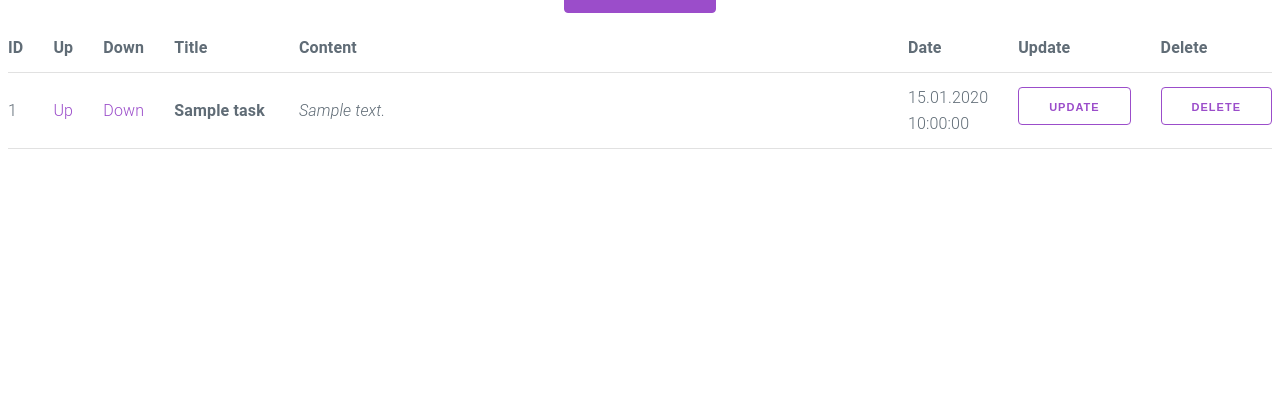
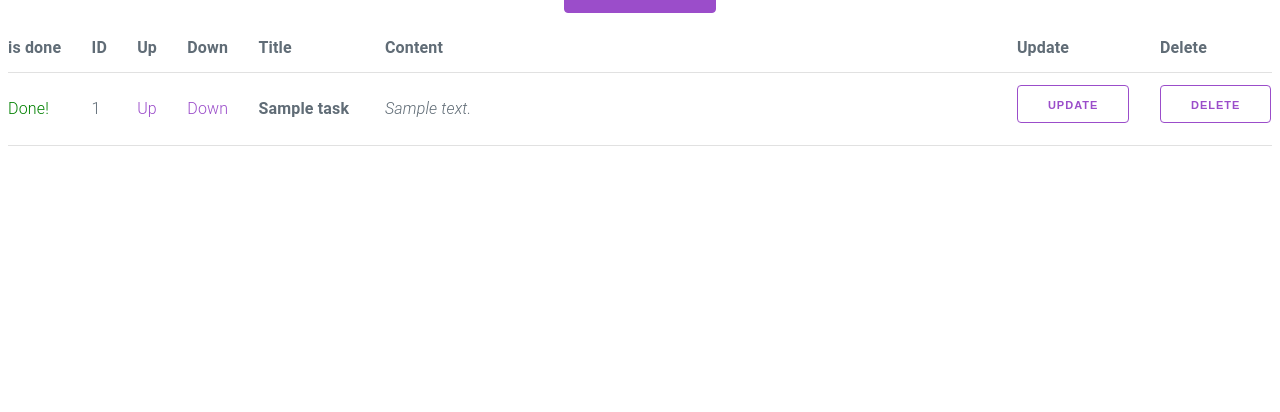
Before and after one commit to alexshchegretsov/TODO_manager, a Django app: page / in a window 1280 px wide. Shown: the part 141-553 px from the top of the page. Run offline with Django 3.2, Linux system fonts and the light colour scheme; tables that the repository leaves empty hold one stand-in row (values such as "Sample post"); some libraries are stand-ins or nearby versions.

Commit message:
Add Make Done functionality

```diff
--- a/src/todo_app/models.py
+++ b/src/todo_app/models.py
@@ -4,7 +4,8 @@ from django.db import models
 class Task(models.Model):
     title = models.CharField(max_length=125)
     content = models.CharField(max_length=300)
-    date = models.DateTimeField(auto_now_add=True)
+    # date = models.DateTimeField(auto_now_add=True)
+    is_done = models.BooleanField(default=False)
 
     # class Meta:
     #     ordering = ['id']
--- a/src/todo_app/templates/todo_app/home.html
+++ b/src/todo_app/templates/todo_app/home.html
@@ -15,26 +15,33 @@
     </div>
 </div>
 <table>
-    <tr>
+    <tr><th>is done</th>
         <th>ID</th>
         <th>Up</th>
         <th>Down</th>
         <th width="10%">Title</th>
         <th width="50%">Content</th>
-        <th>Date</th>
+
         <th>Update</th>
         <th>Delete</th>
     </tr>
+
     {% for task in data %}
+
     <tr>
+        {% if task.is_done %}
+        <td style="color: green">Done!</td>
+        {% else %}
+        <td><a href="{% url 'make_done_url' task.id %}"><button class="button button-clear">make Done</button></a></td>
+        {% endif %}
         <td>{{ task.id }}</td>
-
         <td><a href="{% url 'up_task_url' task.id %}">Up</a></td>
         <td><a href="{% url 'down_task_url' task.id %}">Down</a></td>
+        <td><b>{{ task.title }}</b></td>
 
-        <td><b>{{ task.title }}</b></td>
         <td><i>{{ task.content }}</i></td>
-        <td>{{ task.date|date:"d.m.Y H:i:s" }}</td>
+
+
         <td><a href="{% url 'edit_task_url' task.id %}">
             <button class="button button-outline">Update</button>
         </a></td>
@@ -42,7 +49,9 @@
             <button class="button button-outline">Delete</button>
         </a></td>
     </tr>
+
     {% endfor %}
+
 </table>
 
 
--- a/src/todo_app/urls.py
+++ b/src/todo_app/urls.py
@@ -5,7 +5,7 @@ from .views import edit_task
 from .views import delete_task
 from .views import to_up_task
 from .views import to_down_task
-
+from .views import make_done
 
 urlpatterns = [
     path('', home, name='home_url'),
@@ -14,4 +14,5 @@ urlpatterns = [
     path('delete/<int:task_id>/', delete_task, name='delete_task_url'),
     path('<int:task_id>/', to_up_task, name='up_task_url'),
     path('down/<int:task_id>/', to_down_task, name='down_task_url'),
+    path('done/<int:task_id>/', make_done, name='make_done_url'),
 ]
--- a/src/todo_app/views.py
+++ b/src/todo_app/views.py
@@ -68,3 +68,9 @@ def to_down_task(request, task_id):
         task_lift_up.save()
         return redirect('home_url')
     return redirect('home_url')
+
+def make_done(request, task_id):
+    task_we_done = Task.objects.get(id=task_id)
+    task_we_done.is_done = True
+    task_we_done.save()
+    return redirect('home_url')
```
Also changed, not shown: src/todo_app/migrations/0007_auto_20190606_2159.py (added), src/todo_app/migrations/0008_task_is_done.py (added), src/todo_app/migrations/0009_auto_20190606_2206.py (added), src/todo_app/migrations/0010_remove_task_date.py (added).
